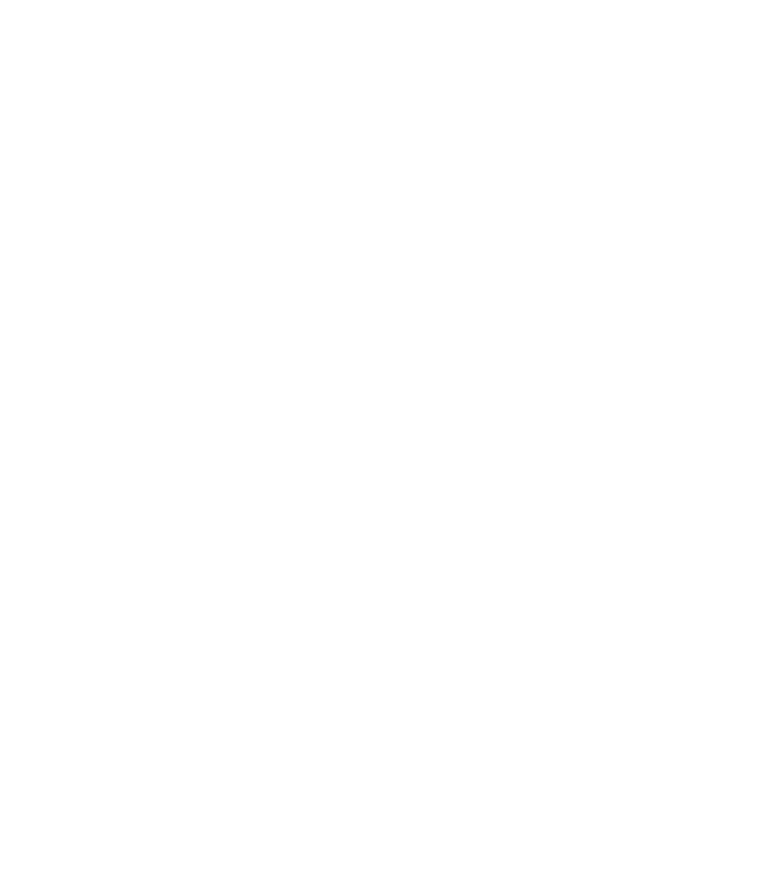
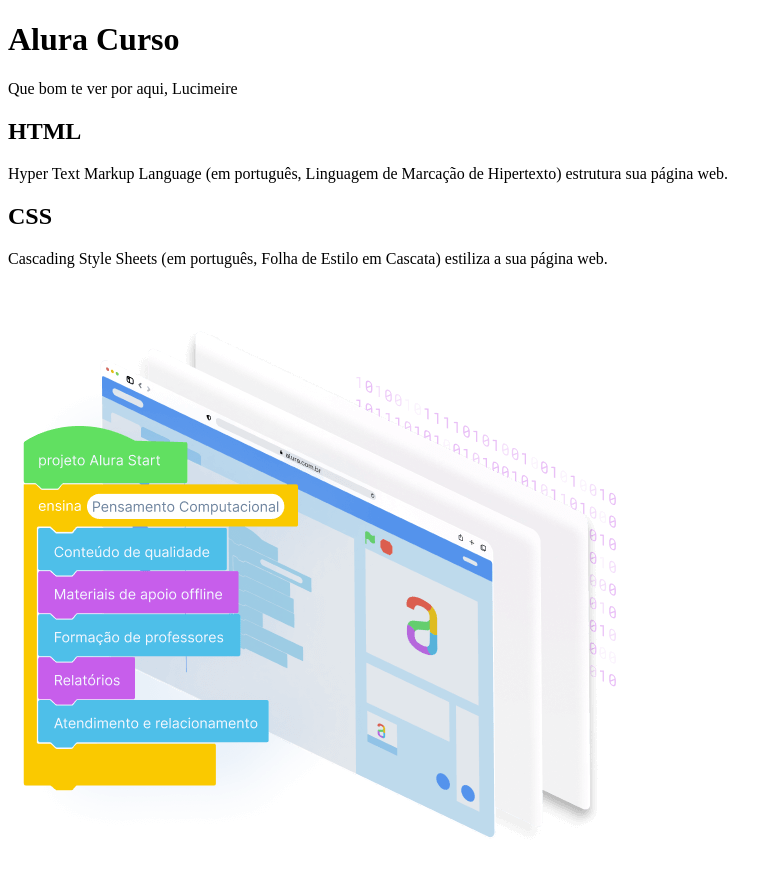
Before and after one commit to LucimeireFerreira/Alura-Curso, a plain HTML site: page index.html in a window 1280 px wide. Shown: the whole page, without its empty margins (0-782 px from the left). Before the commit the page ends 800 px from the top, so only its background shows below. Drawn offline with Linux system fonts and the light colour scheme.

Commit message:
Finalizando a página HTML.

```diff
--- a/index.html
+++ b/index.html
@@ -6,6 +6,25 @@
     <title>Alura Curso</title>
 </head>
 <body>
+    <header>
+        <h1>Alura Curso</h1>
+        <p>Que bom te ver por aqui, Lucimeire</p>
 
+    </header>
+
+    <section>
+        <h2>HTML</h2>
+        <P>Hyper Text Markup Language (em português, Linguagem de Marcação de Hipertexto) estrutura sua página web.</p>
+
+        <H2>CSS</H2>
+        <p>Cascading Style Sheets (em português, Folha de Estilo em Cascata) estiliza a sua página web.</p>
+        <img src="imagem/Alura start.png" alt="imagem em desenho com um código em blocos do scratch ao lado esquerdo e páginas da web ao lado direito">
+
+    </section>
+
+    <footer>
+
+
+    </footer>
 </body>
 </html>
```
Also changed, not shown: imagem/Alura start.png (added).
